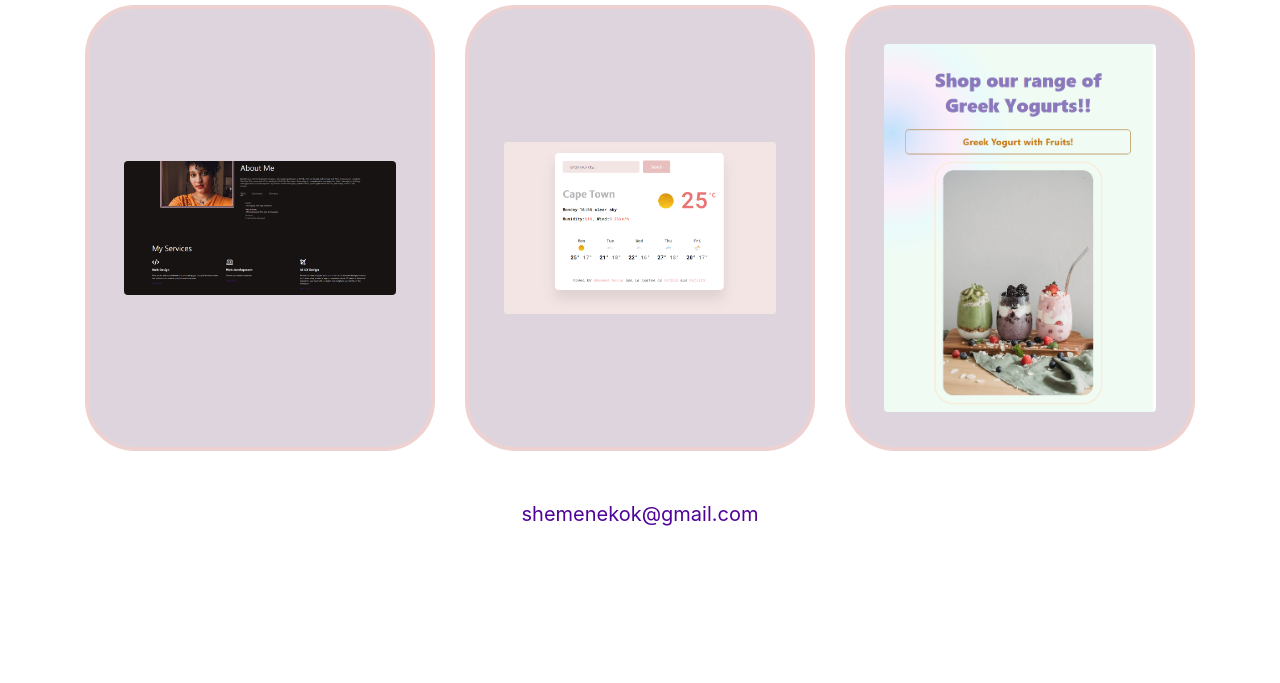
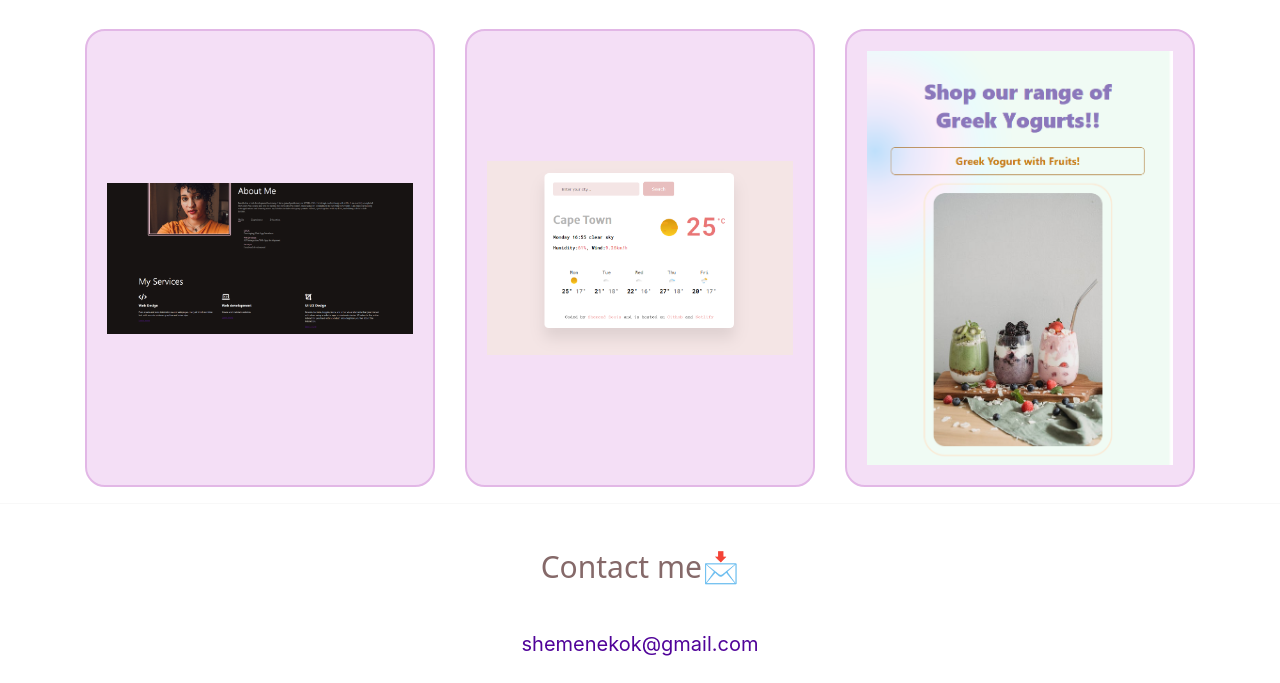
Before and after one commit to Shemene/Portfolio-Website-SheCodes-v2, a plain HTML site: page about.html in a window 1280 px wide. Shown: the part 483-1166 px from the top of the page. Before the commit the page ends 1036 px from the top, so only its background shows below. Drawn offline with nearby package versions, Linux system fonts and the light colour scheme.

Commit message:
Final commit for week 2 homework

```diff
--- a/about.html
+++ b/about.html
@@ -33,30 +33,28 @@
 
     <div class="container">
       <div class="row">
-        <div class="col-4">
+        <div class="col-md-4">
           <div class="custom-box">
-            <img src="Portfolio.png" class="img-fluid rounded" alt="Image 1" />
+            <img src="Portfolio.png" class="img-fluid" alt="Image 1" />
           </div>
         </div>
-        <div class="col-4">
+        <div class="col-md-4">
           <div class="custom-box">
-            <img
-              src="Weather APP.png"
-              class="img-fluid rounded"
-              alt="Image 2"
-            />
+            <img src="Weather APP.png" class="img-fluid" alt="Image 2" />
           </div>
         </div>
-        <div class="col-4">
+        <div class="col-md-4">
           <div class="custom-box">
-            <img src="yogurt.png" class="img-fluid rounded" alt="Image 3" />
+            <img src="yogurt.png" class="img-fluid" alt="Image 3" />
           </div>
         </div>
       </div>
     </div>
+    <hr />
+    <br />
 
-    <br />
-    <footer id="contact-me">
+    <footer>
+      <p id="about-p-one">Contact me📩</p>
       <br />
       <a class="email" href="mailto:shemenekok@gmail.com"
         >shemenekok@gmail.com</a
--- a/style.css
+++ b/style.css
@@ -49,11 +49,13 @@ p {
 .contact:hover {
   color: white;
   background: blueviolet;
+  text-decoration: none;
 }
 
 .about:hover {
   color: blueviolet;
   background: white;
+  text-decoration: none;
 }
 
 /*About page*/
@@ -74,7 +76,7 @@ p {
 }
 .home-link:hover {
   color: white;
-  background: blueviolet;
+  background: rgb(112, 62, 160);
   text-decoration: none;
 }
 #about {
@@ -84,9 +86,10 @@ p {
 }
 #about-p-one {
   font-family: var(--page-font);
-  font-size: 20px;
-  color: black;
+  font-size: 30px;
+  color: rgb(133, 105, 105);
   font-weight: 400;
+  text-align: center;
 }
 .contaner-about {
   display: flex;
@@ -98,6 +101,12 @@ p {
   text-decoration: none;
   color: rgb(80, 3, 153);
   font-size: 20px;
+  text-decoration: none;
+}
+
+.email:hover {
+  text-decoration: none;
+  color: #e2b7e6;
 }
 
 .p-one {
@@ -134,21 +143,28 @@ p {
 }
 
 .custom-box {
-  border: 4px solid rgb(238, 209, 209);
-  background-color: #ddd4dd;
-  padding: 35px;
+  border: 2px solid #e2b7e6;
+  background-color: #f4dff6;
+  padding: 20px;
   text-align: center;
   height: 100%;
   display: flex;
   flex-direction: column;
   justify-content: center;
-  border-radius: 50px;
+  border-radius: 20px;
 }
 
-.col-4 {
-  display: flex;
+@media (min-width: 768px) {
+  .row {
+    display: flex;
+    flex-wrap: wrap;
+  }
+  .col-md-4 {
+    display: flex;
+    flex: 1 0 33.333333%;
+  }
+  .col-md-4 > div {
+    height: 100%;
+    width: 100%;
+  }
 }
-
-.col-4 > div {
-  height: 100%;
-}
```
Also changed, not shown: index.html (+3 -3 lines), Shemene soois.png.
